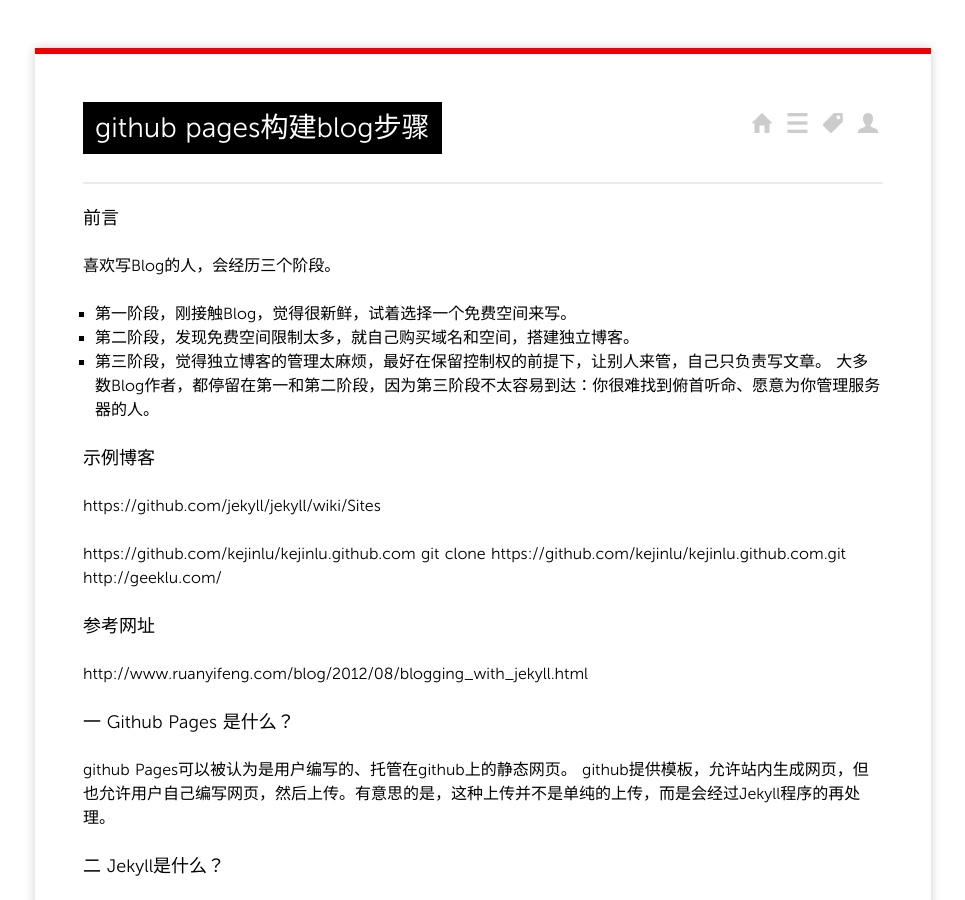
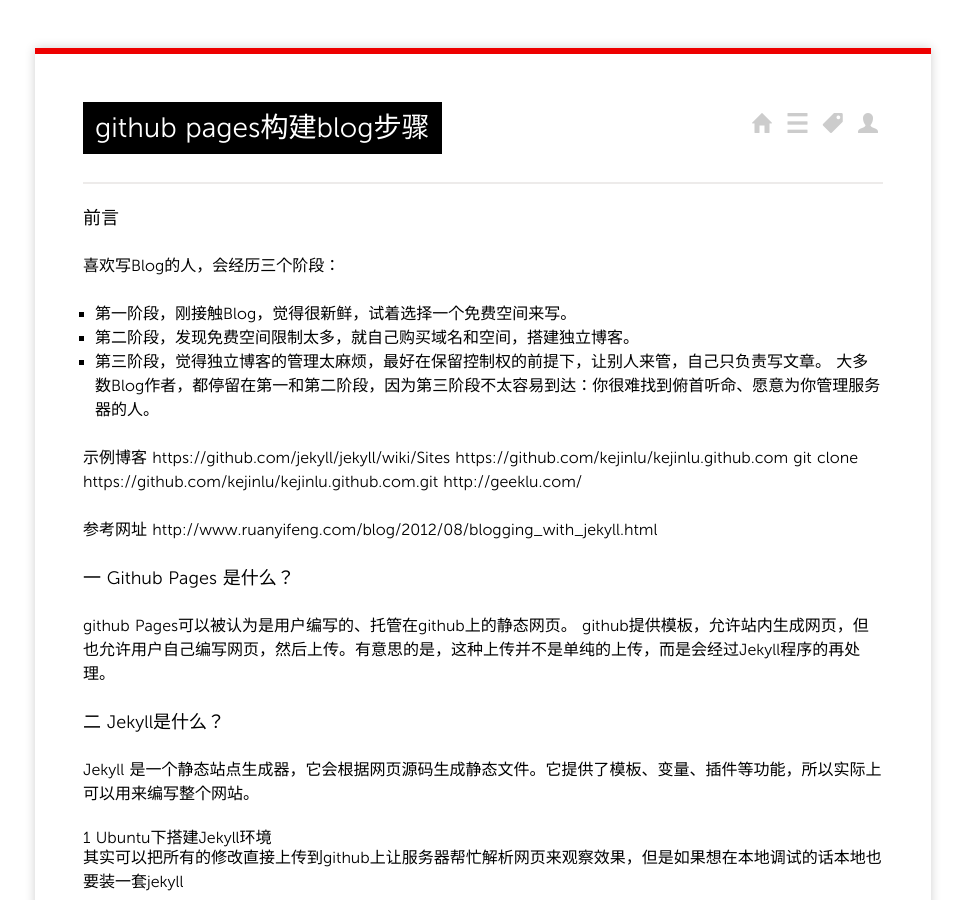
Before and after one commit to fengyr/blog, a Jekyll site: the page built from _posts/2014/2014-01-03-github_pages构建blog步骤.md, in a window 1280 px wide and 900 px high. Shown: the whole window, without its empty margins (157-1122 px from the left). Built offline with Jekyll 4.4.1, drawn with Linux system fonts in a browser that asks for light colours; Markdown is read by kramdown in place of the engine named in the settings.

```diff
--- a/_posts/2014/2014-01-03-github_pages构建blog步骤.md
+++ b/_posts/2014/2014-01-03-github_pages构建blog步骤.md
@@ -9,21 +9,20 @@ tags:
 
 
 ###前言
-喜欢写Blog的人，会经历三个阶段。
+喜欢写Blog的人，会经历三个阶段：
 - 第一阶段，刚接触Blog，觉得很新鲜，试着选择一个免费空间来写。
 - 第二阶段，发现免费空间限制太多，就自己购买域名和空间，搭建独立博客。
 - 第三阶段，觉得独立博客的管理太麻烦，最好在保留控制权的前提下，让别人来管，自己只负责写文章。
 大多数Blog作者，都停留在第一和第二阶段，因为第三阶段不太容易到达：你很难找到俯首听命、愿意为你管理服务器的人。
 
 
-###示例博客
+示例博客
 https://github.com/jekyll/jekyll/wiki/Sites
-
 https://github.com/kejinlu/kejinlu.github.com
 git clone https://github.com/kejinlu/kejinlu.github.com.git
 http://geeklu.com/
 
-###参考网址
+参考网址
 http://www.ruanyifeng.com/blog/2012/08/blogging_with_jekyll.html
 
 
```
